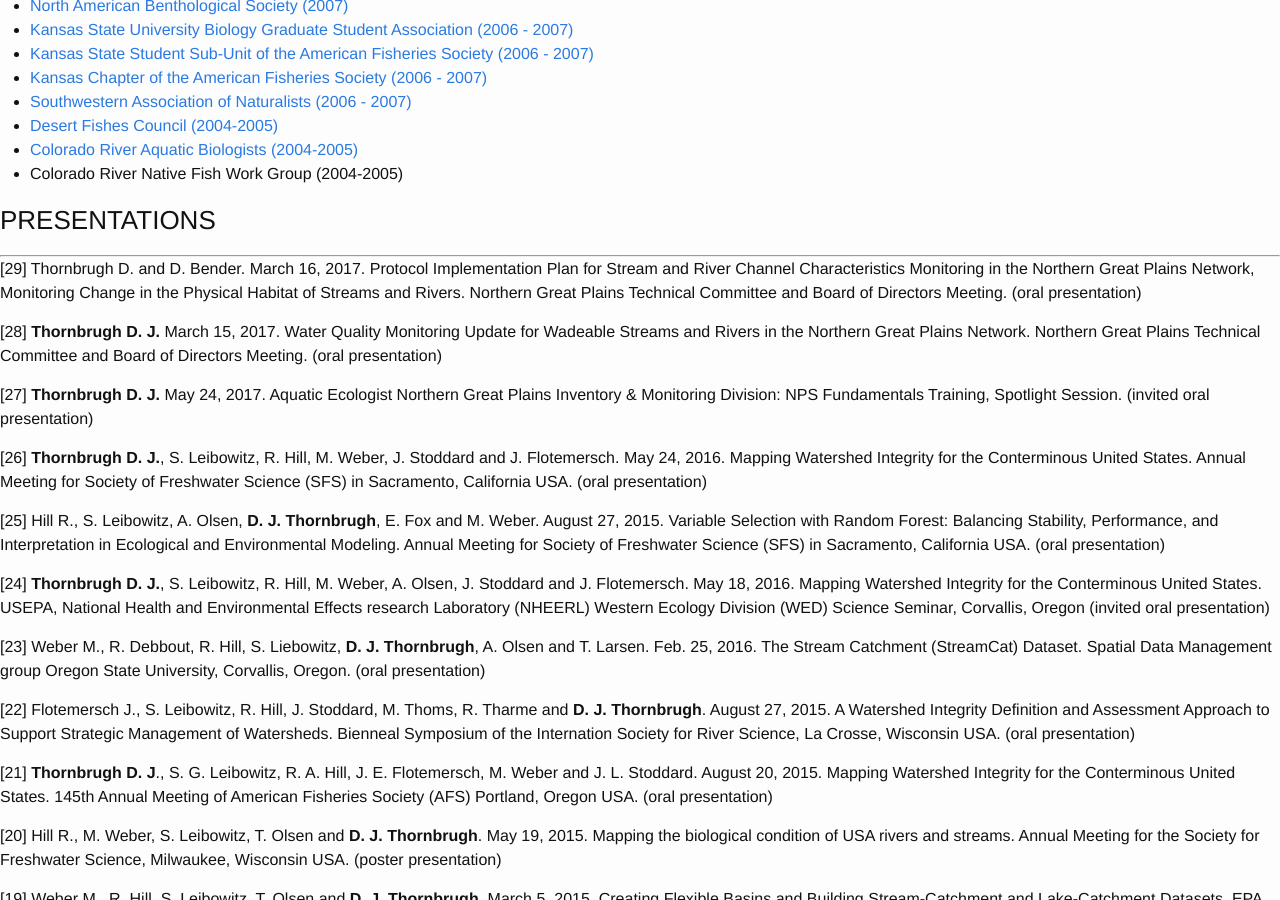
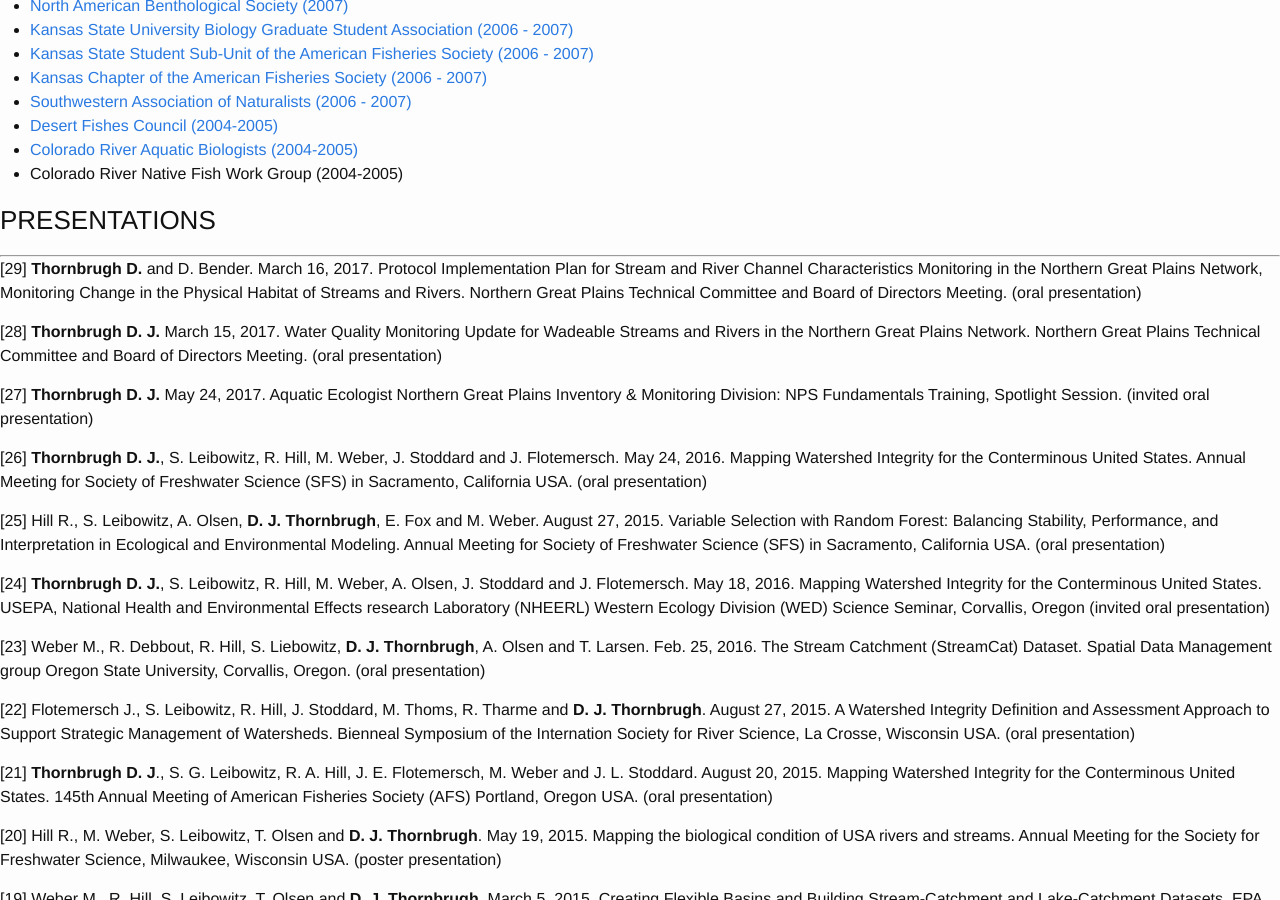
Before and after one commit to dthor/dthor.github.io, a Jekyll site: the page built from about/about.md, in a window 1280 px wide and 900 px high, scrolled down 1646 px. Built offline with Jekyll 4.4.1, drawn with Linux system fonts in a browser that asks for light colours; nearby versions of some CDN libraries; some web fonts are replaced.

Commit message:
bold
bold on name 29

```diff
--- a/about/about.md
+++ b/about/about.md
@@ -68,7 +68,7 @@
 
 ### PRESENTATIONS
 ***
-[29] Thornbrugh D. and D. Bender. March 16, 2017. Protocol Implementation Plan for Stream and River Channel Characteristics Monitoring in the Northern Great Plains Network, Monitoring Change in the Physical Habitat of Streams and Rivers. Northern Great Plains Technical Committee and Board of Directors Meeting. (oral presentation)
+[29] **Thornbrugh D.** and D. Bender. March 16, 2017. Protocol Implementation Plan for Stream and River Channel Characteristics Monitoring in the Northern Great Plains Network, Monitoring Change in the Physical Habitat of Streams and Rivers. Northern Great Plains Technical Committee and Board of Directors Meeting. (oral presentation)
 
 [28] **Thornbrugh D. J.** March 15, 2017. Water Quality Monitoring Update for Wadeable Streams and Rivers in the Northern Great Plains Network. Northern Great Plains Technical Committee and Board of Directors Meeting. (oral presentation)
 
```
